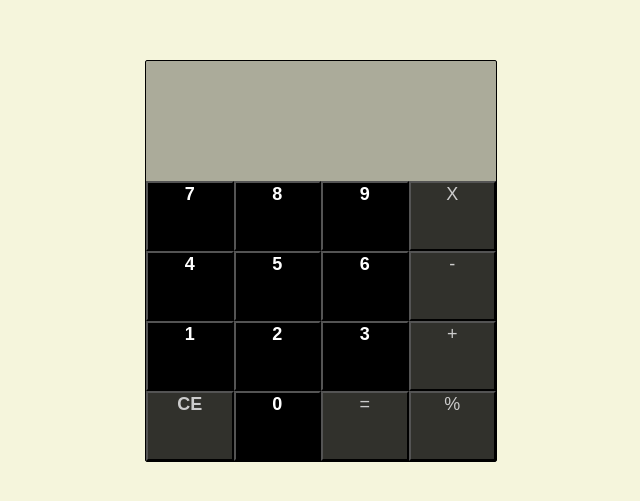
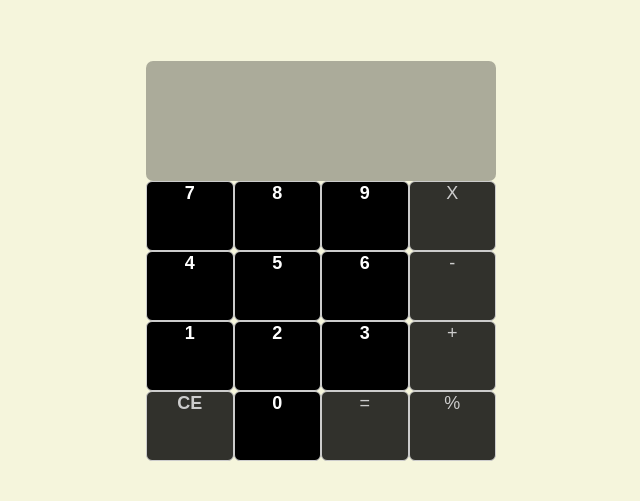
Before and after one commit to faustoazzaretti/lppa-calculator, a plain HTML site: page index.html in a window 1280 px wide. Shown: the part 139-640 px from the top of the page, without its empty margins (319-959 px from the left). Drawn offline with nearby package versions, Linux system fonts and the light colour scheme.

Commit message:
LPPA-CALCULATOR ADD COMMENTS, AND FIX CSS BORDER BUTTON

```diff
--- a/app.js
+++ b/app.js
@@ -1,4 +1,5 @@
 //variables
+//Declaro todas las variables para su posterior uso.
 var resultado = document.getElementById("resultado");
 var cero = document.getElementById("num-0")
 var uno = document.getElementById("num-1")
@@ -19,36 +20,48 @@ var operandoA;
 var operandoB;
 var operacion;
 
+//Aca estan las funciones, que van a hacer dependiendo el boton que presiones
 cero.onclick = function (e) {
     resultado.textContent = resultado.textContent + "0"
 }
+
 uno.onclick = function (e) {
     resultado.textContent = resultado.textContent + "1"
 }
+
 dos.onclick = function (e) {
     resultado.textContent = resultado.textContent + "2"
 }
+
 tres.onclick = function (e) {
     resultado.textContent = resultado.textContent + "3"
 }
+
 cuatro.onclick = function (e) {
     resultado.textContent = resultado.textContent + "4"
 }
+
 cinco.onclick = function (e) {
     resultado.textContent = resultado.textContent + "5"
 }
+
 seis.onclick = function (e) {
     resultado.textContent = resultado.textContent + "6"
 }
+
 siete.onclick = function (e) {
     resultado.textContent = resultado.textContent + "7"
 }
+
 ocho.onclick = function (e) {
     resultado.textContent = resultado.textContent + "8"
 }
+
 nueve.onclick = function (e) {
     resultado.textContent = resultado.textContent + "9"
 }
+
+//Metodos que voy a usar a la hora de hacer las operaciones aritmeticas
 function limpiar() {
     resultado.textContent = ""
 }
@@ -58,6 +71,16 @@ function resetear() {
     operandoB = 0
     operacion = ""
 }
+function resetear() {
+
+    resultado.textContent = ""
+    operandoA = 0;
+    operandoB = 0;
+    operacion = ""
+}
+
+//Resolver la operacion matematica
+//En este caso con un switch, dependiendo el string de la opercion, al break que entre y la operacion que realize.
 function resolver() {
     var res = 0
     switch (operacion) {
@@ -77,6 +100,8 @@ function resolver() {
     resetear()
     resultado.textContent = res;
 }
+
+//Operaciones que realiza la calculadora
 ce.onclick = function (e) {
     resetear()
 }
@@ -105,11 +130,3 @@ igual.onclick = function (e) {
     operandoB = resultado.textContent
     resolver()
 }
-
-function resetear() {
-
-    resultado.textContent = ""
-    operandoA = 0;
-    operandoB = 0;
-    operacion = ""
-}
--- a/index.html
+++ b/index.html
@@ -7,18 +7,19 @@
         <title>LPPA-CALCULATOR</title>
         <link rel="stylesheet" href="style.css">
         <link rel="stylesheet" href="https://cdnjs.cloudflare.com/ajax/libs/meyer-reset/2.0/reset.css">
-
     </head>
     <body>
+        <!--Comienzo del Wrapper-->
         <div class="wrapper">
+            <!--Comienzo de mi calculadora-->
             <div class="calculator">
+                <!--Comienzo de mi display-->
                 <div class="output">
-                    <div class="previous-operant">
-                        <span id="resultado"></span>
-                    </div>
+                    <span id="resultado"></span>
                 </div>
+                <!--Fin de mi display-->
+                <!--Comienzo de mi botonera-->
                 <div class="buttons">
-
                     <button id="num-7" class="black">7</button>
                     <button id="num-8" class="black">8</button>
                     <button id="num-9" class="black">9</button>
@@ -36,9 +37,11 @@
                     <button id="igual" class="difum">=</button>
                     <button id="division" class="difum">%</button>
                 </div>
-
+                <!--Fin de mi botonera-->
             </div>
+            <!--Fin de mi calculadora-->
         </div>
+        <!--Fin del Wrapper-->
         <script src="app.js"></script>
     </body>
 </html>
--- a/style.css
+++ b/style.css
@@ -12,7 +12,6 @@
     flex-direction: column;
     height: 400px;
     width: 350px;
-    border: 1px solid black;
     border-radius: 2px;
 }
 
@@ -24,9 +23,10 @@
     background-color: rgba(0,0,0,0.3);
     height: 30%;
     width: 100%;
+    border-radius: 7px;
 }
 
-.previous-operant,.current-operant{
+.previous-operant,.current-operant {
     display: flex;
     height: 50%;
     width: 100%;
@@ -40,18 +40,25 @@
     font-family: 'Courier New', Courier, monospace;
 }
 
-.calculator .buttons{
+.calculator .buttons {
     display: flex;
     flex-wrap: wrap;
     height: 70%;
     width: 100%;
 }
 
-.calculator .buttons button{
+.calculator .buttons button {
     display: flex;
     width: 25%;
     justify-content: center;
     font-size: 18px;
+    border: 0.4px solid #ccc;
+    border-radius: 6px;
+}
+
+.calculator .buttons button:hover {
+    background-color: rgba(0,0,0,0.8);
+    cursor: pointer;
 }
 
 .black {
```
